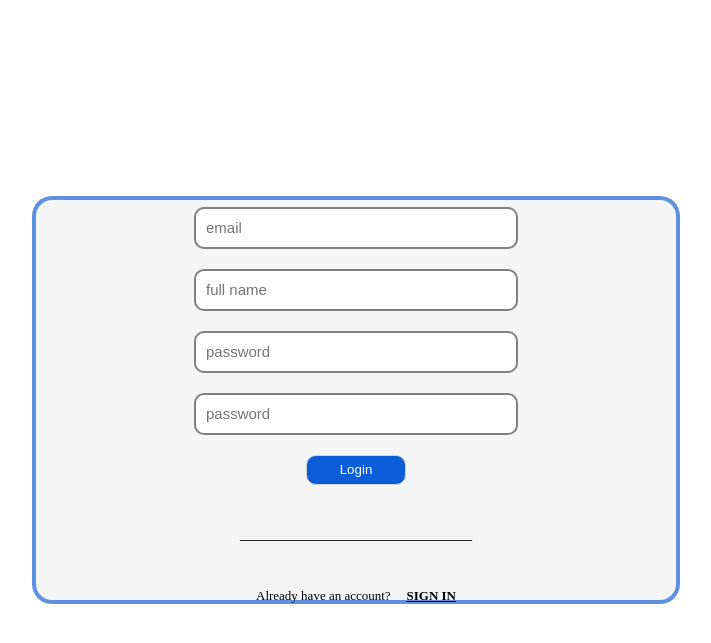
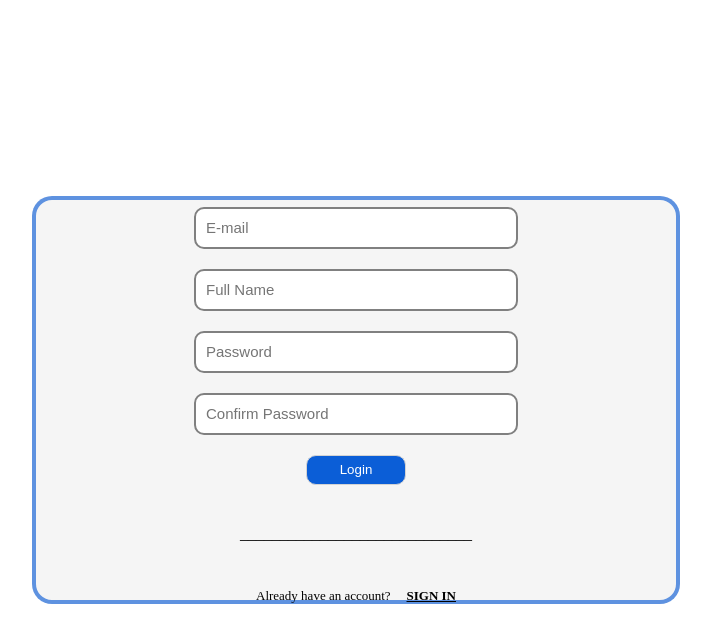
Before and after one commit to Mizan-Ali/Social-Coding-Experiences, a Flask app: page /signup in a window 1280 px wide. Shown: the top 643 px of the page, without its empty margins (284-995 px from the left). Run offline with Flask 2, Linux system fonts and the light colour scheme.

Commit message:
[changed] Idiotic Errors

```diff
--- a/website/auth.py
+++ b/website/auth.py
@@ -36,7 +36,7 @@ def logout():
 def signup():
     if request.method == "POST":
         email = request.form.get("email")
-        full_name = request.form.get("fullName")
+        full_name = request.form.get("full_name")
         password1 = request.form.get("password1")
         password2 = request.form.get("password2")
 
--- a/website/templates/signup.html
+++ b/website/templates/signup.html
@@ -11,10 +11,10 @@
     <div class="out_box">
         <div class="in_box">
             <form method="POST">
-                <input type="email" class="form-control" id="email" name="email" placeholder="email">
-                <input type="text" class="form-control" id="full_name" name="full_name" placeholder="full name">
-                <input type="password" class="form-control" id="password" name="password" placeholder="password">
-                <input type="password" class="form-control" id="password" name="passwordConfirm" placeholder="password">
+                <input type="email" class="form-control" id="email" name="email" placeholder="E-mail">
+                <input type="text" class="form-control" id="full_name" name="full_name" placeholder="Full Name">
+                <input type="password" class="form-control" id="password" name="password1" placeholder="Password">
+                <input type="password" class="form-control" id="password" name="password2" placeholder="Confirm Password">
                 <button type="submit" class="btn">Login</button>
                 <span style="margin-top: 30px;">_____________________________</span>
             </form>
```
